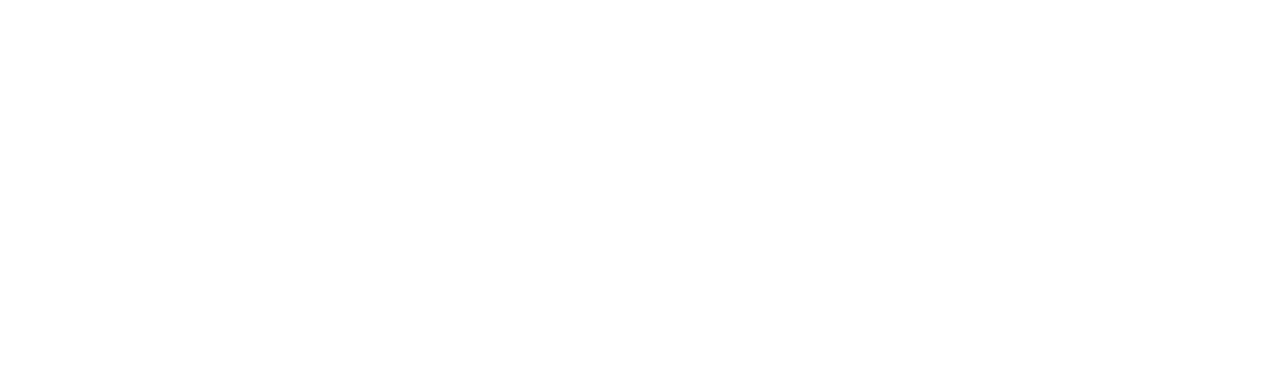
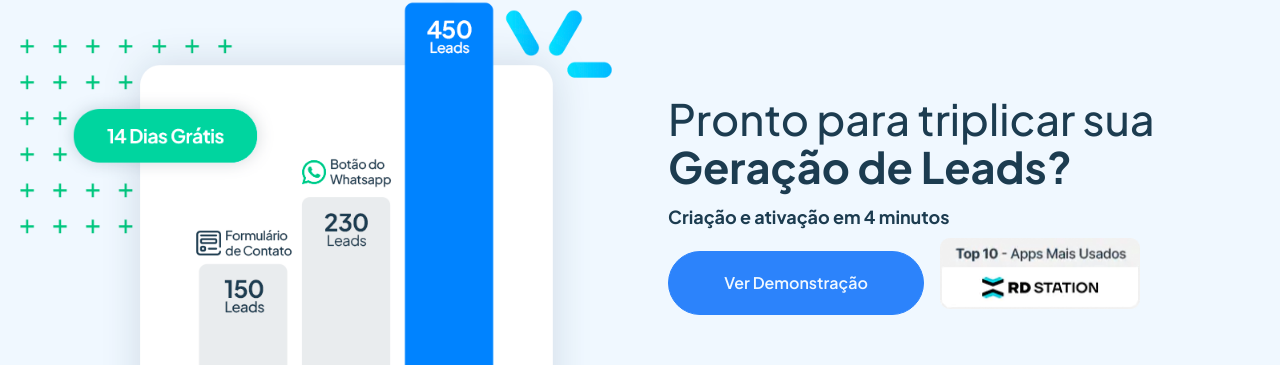
Before and after one commit to iagocarvalhodev/leadster-ladingpage, a Next.js app: page / in a window 1280 px wide. Shown: the part 904-1269 px from the top of the page. Before the commit the page ends 816 px from the top, so only its background shows below. Built offline with nearby package versions, Linux system fonts and the light colour scheme; no server answers.

Commit message:
feat: add Banner Leads

```diff
--- /dev/null
+++ b/src/app/components/BannerLeads/BannerLeads.tsx
@@ -0,0 +1,37 @@
+import Image from 'next/image'
+export const BannerLeads = () => {
+  return (
+    <>
+      <div className="bg-secundaryLeadster w-full h-auto">
+        <div className="grid grid-cols-2 max-lg:grid-cols-1 gap-4 max-w-[1320px] m-auto">
+          <div className="col-lg-6 z_index_2 p-5">
+            <Image
+              src="/comparativo.png"
+              alt="comparativos leadster"
+              width={800}
+              height={0}
+            />
+          </div>
+          <div className="col-lg-6 z_index_2 lozad p-5 flex flex-col justify-center items-start">
+            <span className="text-textPrimary text-xl sm:text-4xl md:text-[2.7em] font-medium tracking-normal antialiased">
+              Pronto para triplicar sua
+            </span>
+            <span className="text-textPrimary mt-2 text-xl sm:text-4xl md:text-[2.7em] font-bold tracking-normal antialiased">
+              Geração de Leads?
+            </span>
+            <span className="text-textPrimary text-xl sm:text-xl md:text-[18px] font-bold mt-4 tracking-normal antialiased">
+              Criação e ativação em 4 minutos
+            </span>
+
+            <div className="flex flex-row gap-4 justify-center items-center">
+              <button className="w-64 h-16 mt-5 bg-blueLeadster hover:bg-transparent text-secundaryLeadster font-semibold hover:text-secundaryLeadster py-2 px-4 border border-blueLeadster hover:border-transparent rounded-full">
+                Ver Demonstração
+              </button>
+              <Image src="/selo_RD.png" alt="RD" width={200} height={53} />
+            </div>
+          </div>
+        </div>
+      </div>
+    </>
+  )
+}
--- a/src/app/page.tsx
+++ b/src/app/page.tsx
@@ -1,3 +1,4 @@
+import { BannerLeads } from './components/BannerLeads/BannerLeads'
 import { ListVideos } from './components/ListVideos/ListVideos'
 import { SubHeader } from './components/SubHeader/SubHeader'
 
@@ -6,6 +7,7 @@
     <main>
       <SubHeader />
       <ListVideos />
+      <BannerLeads />
     </main>
   )
 }
```
Also changed, not shown: public/comparativo.png (added).
